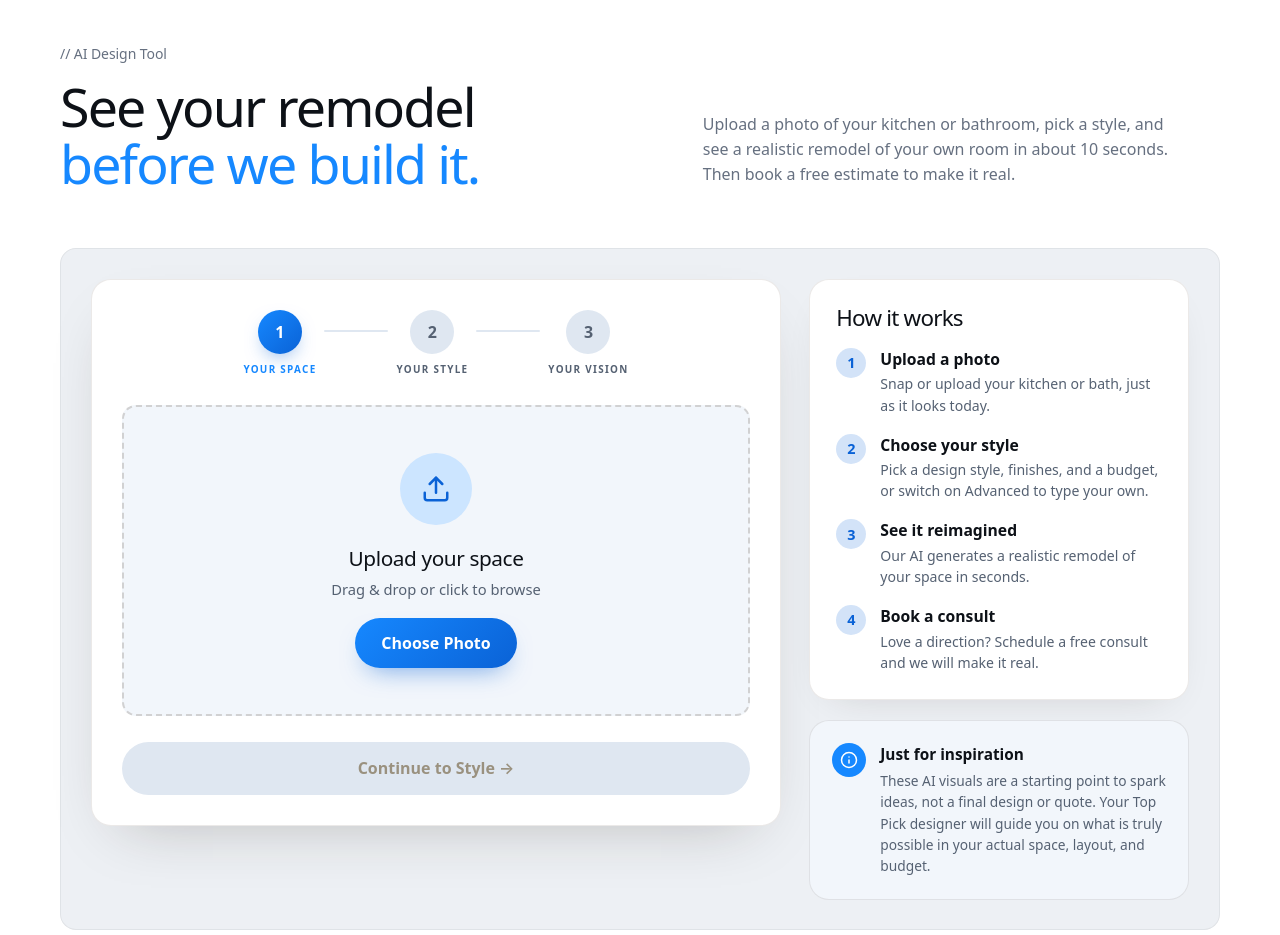
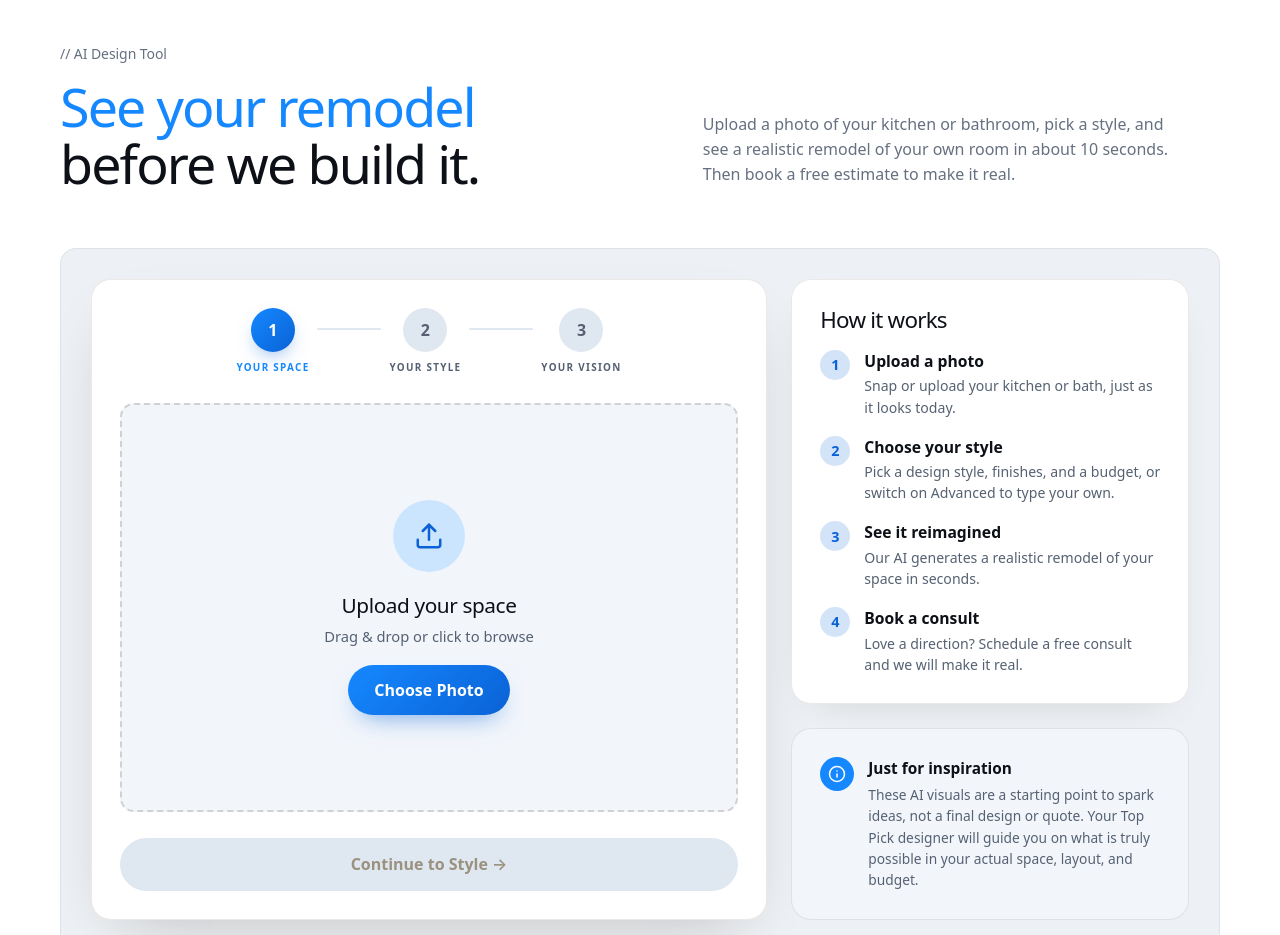
Before and after one commit to icreateyoursite-team/toppick-home-preview, a plain HTML site: page index.html in a window 1280 px wide. Shown: the part 2820-3755 px from the top of the page. Drawn offline with Linux system fonts and the light colour scheme; animation ran at ten frames a second; a web font is replaced by a local one.

Commit message:
Balance the AI design tool layout and split its heading
Heading: 'See your remodel' (blue) over 'before we build it.' (black).
Desktop bento: upload card stretches to the right column height so its bottom lines up with the
inspiration box; 24px gaps between all three boxes.

Co-Authored-By: Claude Opus 5.5 <noreply@anthropic.com>

```diff
--- a/index.html
+++ b/index.html
@@ -14,7 +14,7 @@
 <link rel="preconnect" href="https://api.fontshare.com">
 <link href="https://api.fontshare.com/v2/css?f[]=satoshi@400,401,500,501,700,701,900&display=swap" rel="stylesheet">
 <link rel="preload" as="image" href="images/hero-kitchen-v4.jpg" media="(min-width: 700px)">
-<link rel="stylesheet" href="styles.css?v=20261118o">
+<link rel="stylesheet" href="styles.css?v=20261118p">
 <link rel="stylesheet" href="visualizer/visualizer.css?v=1">
 <script type="application/ld+json">
 {"@context":"https://schema.org","@type":"GeneralContractor","name":"Top Pick Construction & Remodeling","url":"https://www.toppickservices.com/","telephone":"+1-312-307-0040","email":"remodeling@toppickservices.com","image":"https://www.toppickservices.com/images/hero-kitchen-v4.jpg","address":{"@type":"PostalAddress","streetAddress":"680 North Lake Shore Drive, Suite 110","addressLocality":"Chicago","addressRegion":"IL","postalCode":"60611","addressCountry":"US"},"areaServed":"Chicagoland"}
@@ -262,7 +262,7 @@
     <div class="head reveal">
       <div>
         <p class="lbl">// AI Design Tool</p>
-        <h2>See your remodel <span class="h2-blue">before we build it.</span></h2>
+        <h2><span class="h2-blue">See your remodel</span><br>before we build it.</h2>
       </div>
       <div class="head__side">
         <p>Upload a photo of your kitchen or bathroom, pick a style, and see a realistic remodel of your own room in about 10 seconds. Then book a free estimate to make it real.</p>
--- a/styles.css
+++ b/styles.css
@@ -534,3 +534,14 @@ h3{font-weight:500;letter-spacing:-.02em}
 .h2-blue{color:var(--blue)}
 .vis-card{border-radius:var(--radius);background:var(--bg);padding:clamp(14px,2.4vw,32px);box-shadow:0 0 0 1px rgba(13,17,23,.06) inset}
 @media (max-width:699px){.vis-card{padding:10px;margin-inline:-6px}}
+
+/* AI tool: balanced bento (desktop and tablet) */
+@media (min-width:961px){
+  #design-tool .rv .rv-grid{grid-template-columns:minmax(0,1.7fr) minmax(340px,1fr);gap:24px;align-items:stretch}
+  #design-tool .rv .rv-aside{gap:24px;align-self:start}
+  /* the left card grows to the height of the right column, and the upload box takes up the extra room */
+  #design-tool .rv .rv-card{display:flex;flex-direction:column}
+  #design-tool .rv .rv-panel.show{flex:1;display:flex;flex-direction:column}
+  #design-tool .rv .rv-panel.show>.rv-drop{flex:1;display:flex;flex-direction:column;align-items:center;justify-content:center}
+  #design-tool .rv .rv-card,#design-tool .rv .rv-aside-card,#design-tool .rv .rv-note{padding:28px}
+}
```
